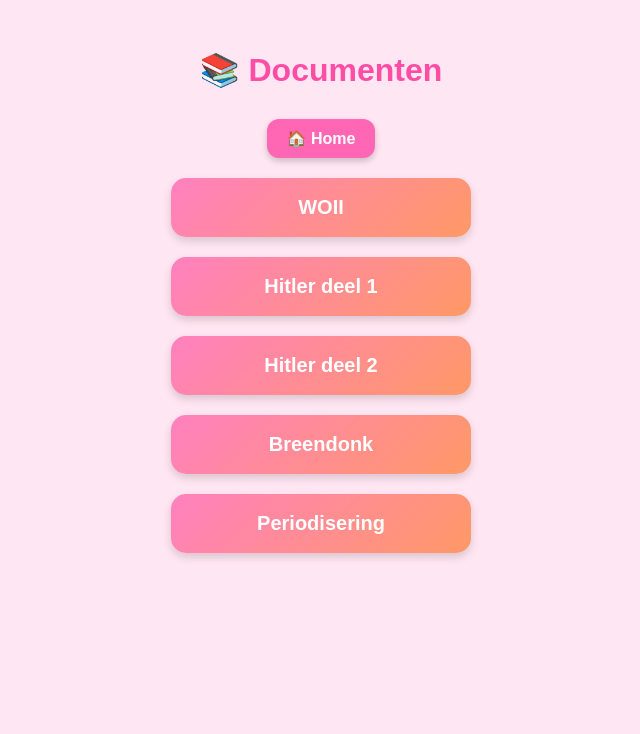
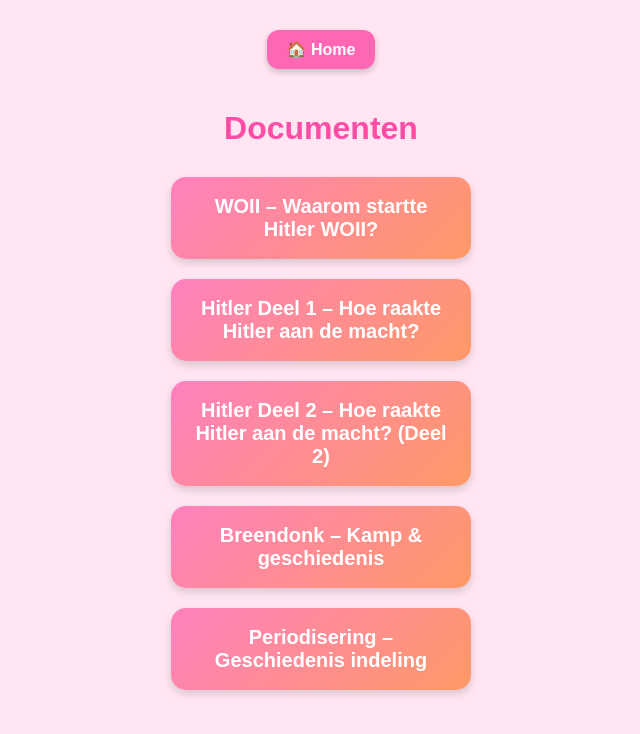
Before and after one commit to melvbrg/geschiedenisnoah, a plain HTML site: page documents.html in a window 1280 px wide. Shown: the whole page, without its empty margins (319-959 px from the left). Drawn offline with Linux system fonts and the light colour scheme.

Commit message:
Update documents.html

```diff
--- a/documents.html
+++ b/documents.html
@@ -7,16 +7,33 @@
 </head>
 
 <body>
-  <h1 class="title">📚 Documenten</h1>
 
     <a href="index.html" class="home-btn">🏠 Home</a>
 
+    <h1 class="title">Documenten</h1>
+
     <div class="container">
-    <a class="tile" href="docs/Waarom startte hilter wo2.pdf" target="_blank">WOII</a>
-    <a class="tile" href="docs/HOE RAAKTE HITLER AAN DE MACHT.pdf" target="_blank">Hitler deel 1</a>
-    <a class="tile" href="docs/Hoe raakte hitler aan de macht deel 2.pdf" target="_blank">Hitler deel 2</a>
-    <a class="tile" href="docs/breendonk.pdf" target="_blank">Breendonk</a>
-    <a class="tile" href="docs/periodisering examen Noah geschiedenis.pdf" target="_blank">Periodisering</a>
+
+        <a class="tile" href="docs/Waarom startte hilter wo2.pdf" target="_blank">
+            WOII – Waarom startte Hitler WOII?
+        </a>
+
+        <a class="tile" href="docs/HOE RAAKTE HITLER AAN DE MACHT.pdf" target="_blank">
+            Hitler Deel 1 – Hoe raakte Hitler aan de macht?
+        </a>
+
+        <a class="tile" href="docs/Hoe raakte hitler aan de macht deel 2.pdf" target="_blank">
+            Hitler Deel 2 – Hoe raakte Hitler aan de macht? (Deel 2)
+        </a>
+
+        <a class="tile" href="docs/breendonk.pdf" target="_blank">
+            Breendonk – Kamp & geschiedenis
+        </a>
+
+        <a class="tile" href="docs/periodisering examen Noah geschiedenis.pdf" target="_blank">
+            Periodisering – Geschiedenis indeling
+        </a>
+
     </div>
 
 </body>
```
Lines whose indentation alone changed are shown as unchanged.
